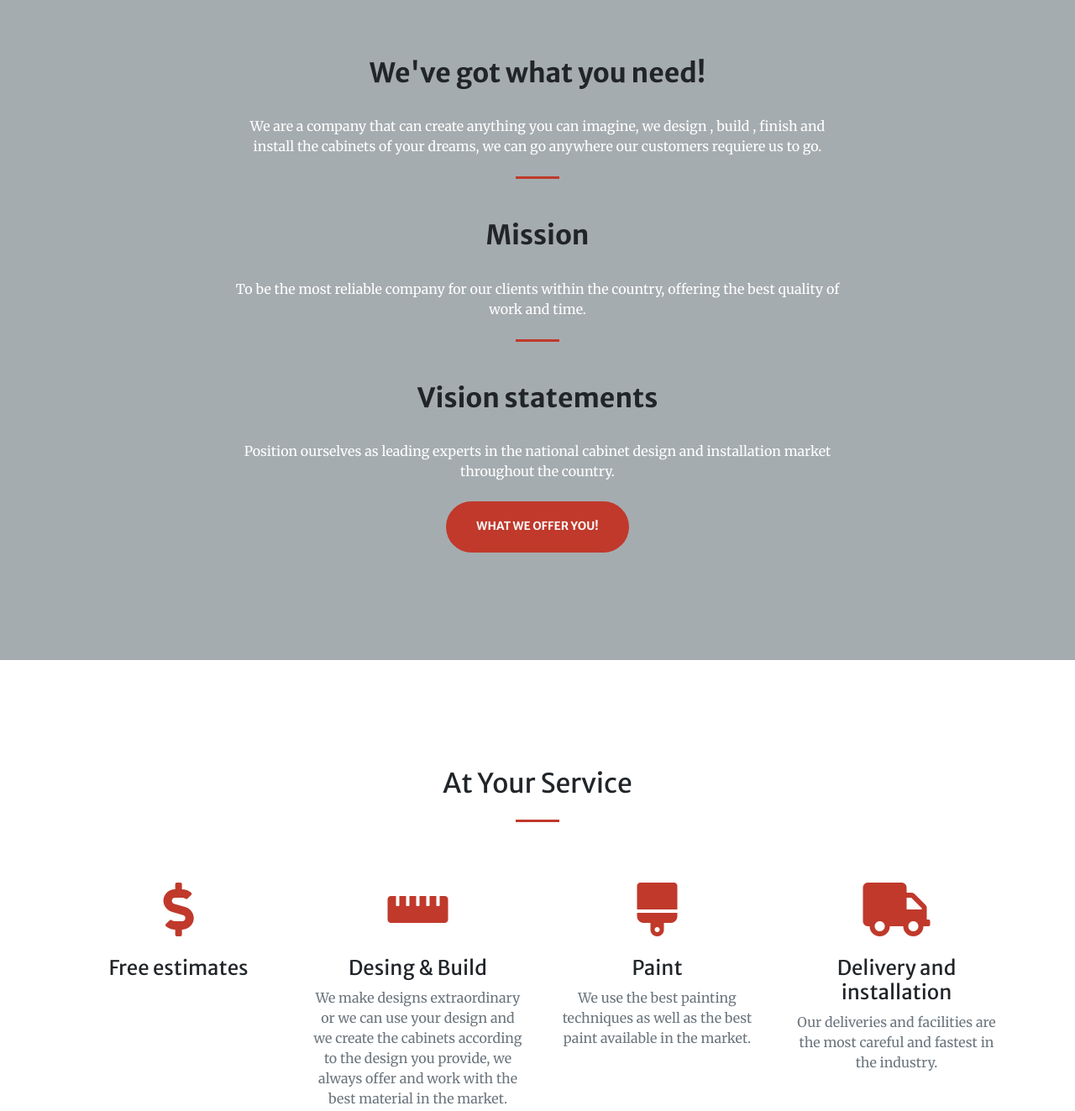
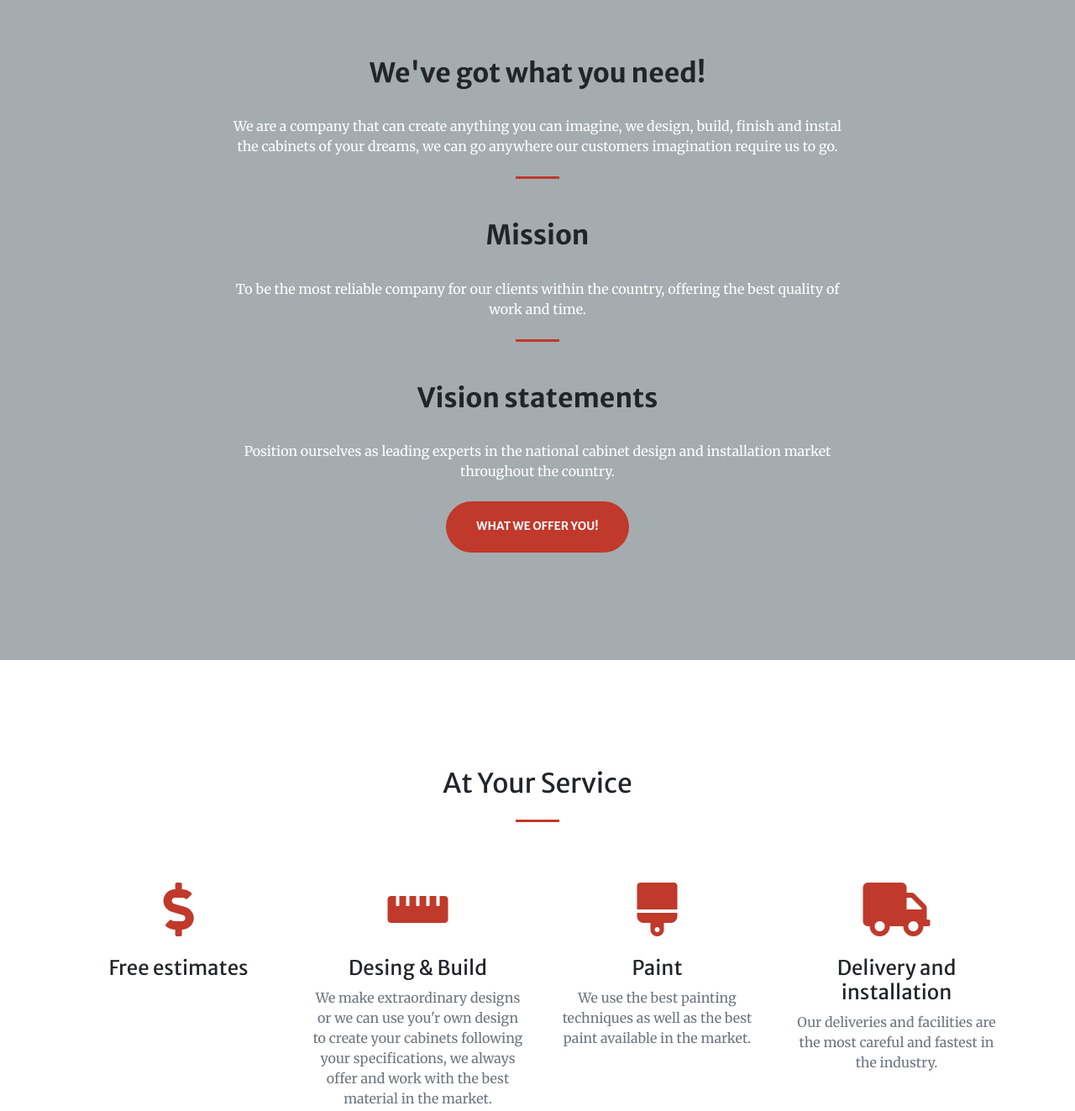
Before and after one commit to Jeerel/Pro-Millwork, a website with bundled scripts: page index.html in a window 1280 px wide. Shown: the part 860-2183 px from the top of the page at 84% size. Built offline with nearby package versions, Linux system fonts and the light colour scheme.

Commit message:
corregir parrafos
se corrigieron la gramatica de los parrafos

```diff
--- a/index.html
+++ b/index.html
@@ -85,7 +85,7 @@ Pro Millwork Installations, Inc.
         <div class="col-lg-8 text-center">
           <h2 class="text-black mt-0"><b>We've got what you need!</b></h2>
           <br>
-          <p class="text-white mb-4">We are a company that can create anything you can imagine, we design , build , finish and install the cabinets of your dreams, we can go anywhere our customers requiere us to go.</p>
+          <p class="text-white mb-4">We are a company that can create anything you can imagine, we design, build, finish and instal the cabinets of your dreams, we can go anywhere our customers imagination require us to go.</p>
           <hr class="divider my-4">
           <br>
           <h2 class="text-black  mt-0"><b>Mission</b></h2>
@@ -119,7 +119,7 @@ Pro Millwork Installations, Inc.
           <div class="mt-5">
             <i class="fas fa-4x fa-ruler-horizontal text-red mb-4"></i>
             <h3 class="h4 mb-2">Desing & Build</h3>
-            <p class="text-muted mb-0">We make designs extraordinary or we can use your design and we create the cabinets according to the design you provide, we always offer and work with the best material in the market.</p>
+            <p class="text-muted mb-0">We make extraordinary designs or we can use you'r own design to create your cabinets following your specifications, we always offer and work with the best material in the market.</p>
           </div>
         </div>
         <div class="col-lg-3 col-md-6 text-center">
```
